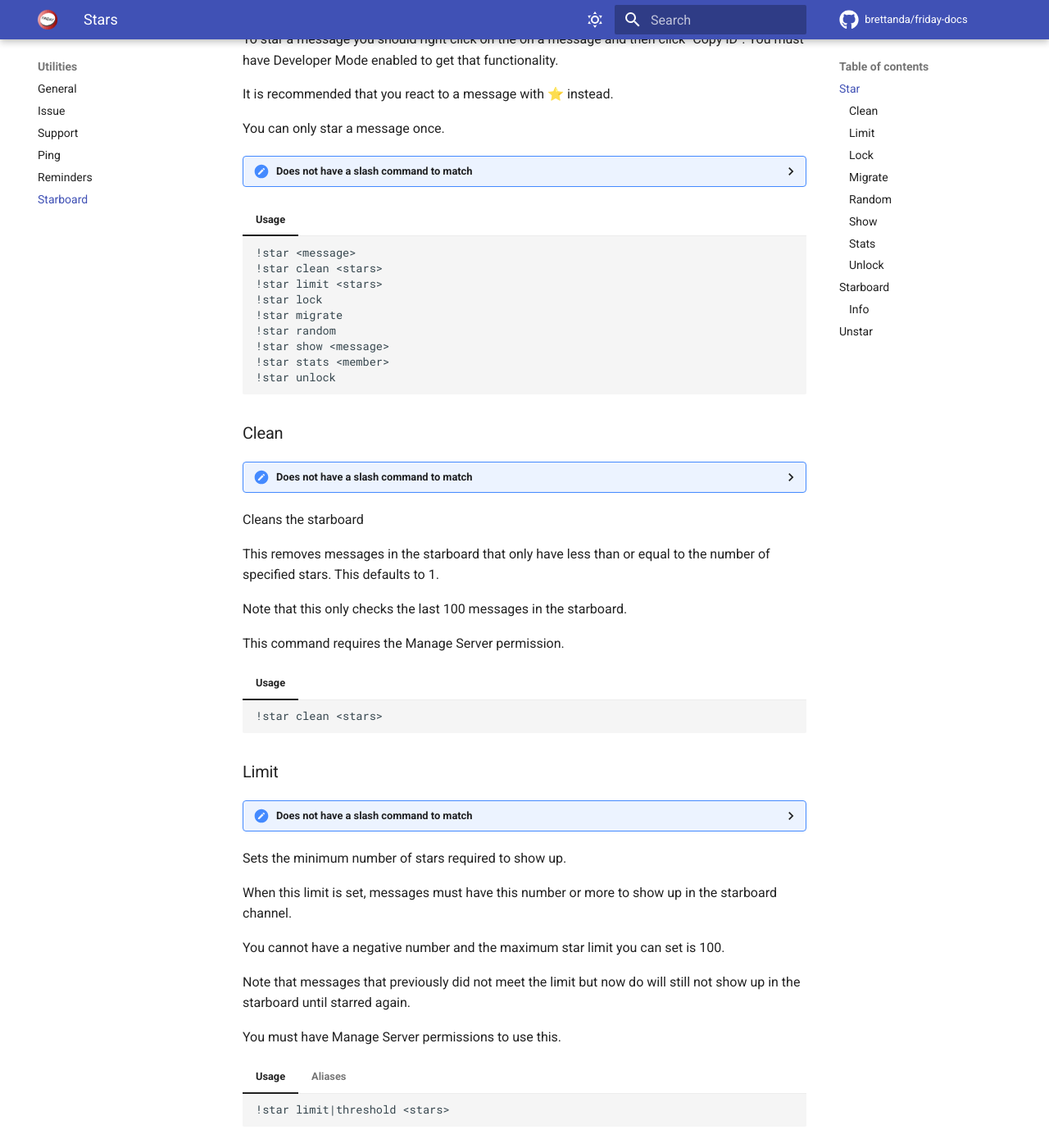
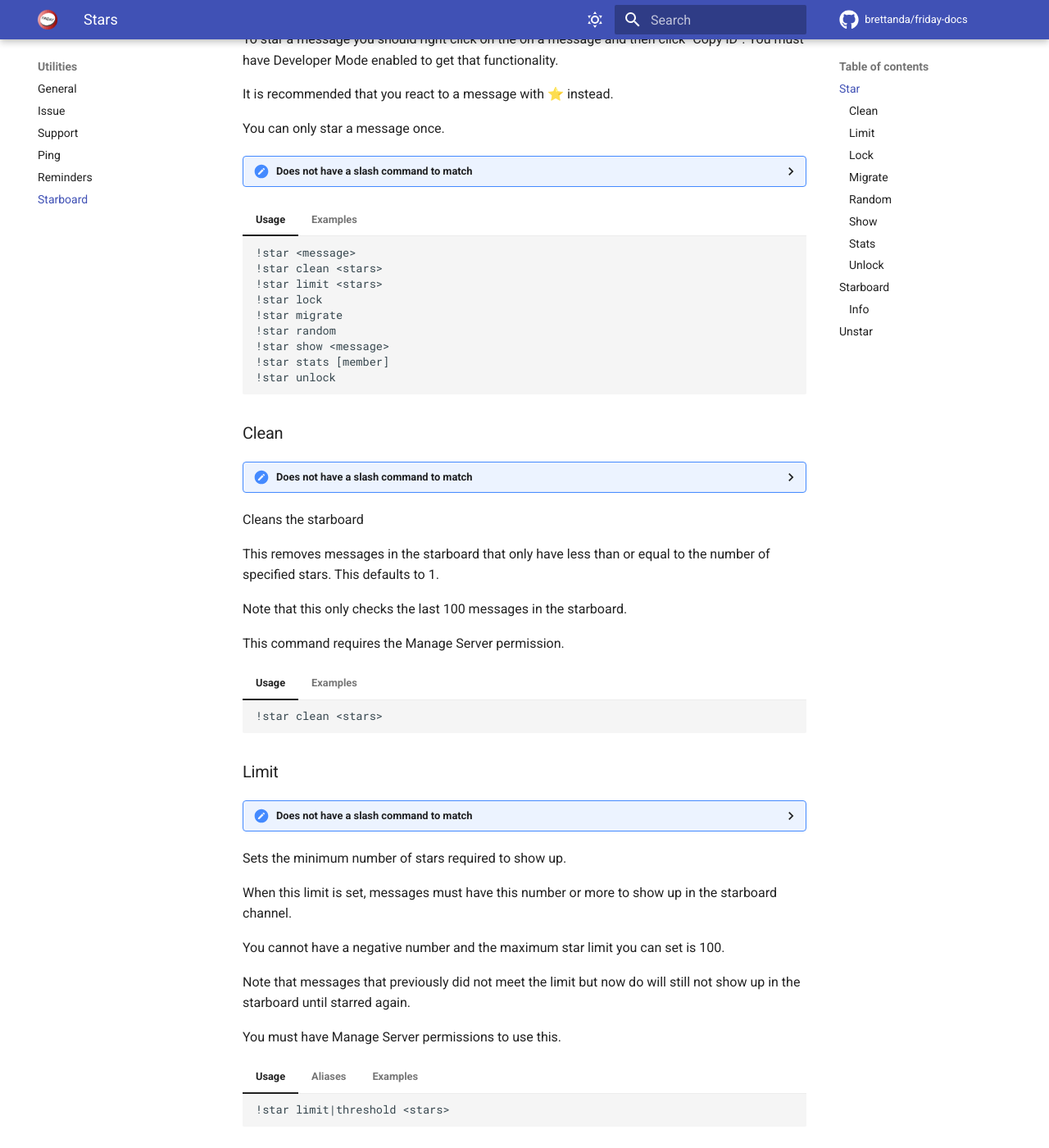
Before and after one commit to Brettanda/friday-docs, an MkDocs documentation site: the page built from docs/commands/stars.md, in a window 1280 px wide and 1400 px high, scrolled down 485 px. Shown: the whole window at 82% size. Built offline with MkDocs 1.6.1 and Material for MkDocs 9.7.7, drawn with Linux system fonts in a browser that asks for light colours; nearby versions of some CDN libraries; comment, search, counter and statistics services are not loaded; the version menu is left out; some of the changed text lies outside the part shown.

Commit message:
added examples to stars

````diff
--- a/docs/commands/stars.md
+++ b/docs/commands/stars.md
@@ -38,8 +38,14 @@
 	!star migrate
 	!star random
 	!star show <message>
-	!star stats <member>
+	!star stats [member]
 	!star unlock
+	```
+
+=== "Examples"
+	```md
+	!star 707520808448294983
+	!star https://discord.com/channels/707441352367013899/707458929696702525/707520808448294983
 	```
 
 ### Clean
@@ -60,6 +66,13 @@
 
 	```md
 	!star clean <stars>
+	```
+
+=== "Examples"
+
+	```md
+	!star clean 1
+	!star clean 3
 	```
 
 ### Limit
@@ -91,6 +104,13 @@
 
 	```md
 	threshold
+	```
+
+=== "Examples"
+
+	```md
+	!star limit 3
+	!star threshold 5
 	```
 
 ### Lock
@@ -170,6 +190,13 @@
 	!star show <message>
 	```
 
+=== "Examples"
+
+	```md
+	!star show 707520808448294983
+	!star show https://discord.com/channels/707441352367013899/707458929696702525/707520808448294983
+	```
+
 ### Stats
 
 ??? missing "Does not have a slash command to match"
@@ -180,7 +207,15 @@
 === "Usage"
 
 	```md
-	!star stats <member>
+	!star stats [member]
+	```
+
+=== "Examples"
+
+	```md
+	!star stats
+	!star stats 215227961048170496
+	!star stats @Motostar
 	```
 
 ### Unlock
@@ -251,3 +286,9 @@
 	```md
 	!unstar <message>
 	```
+
+=== "Examples"
+	```md
+	!unstar 707520808448294983
+	!unstar https://discord.com/channels/707441352367013899/707458929696702525/707520808448294983
+	```
````
